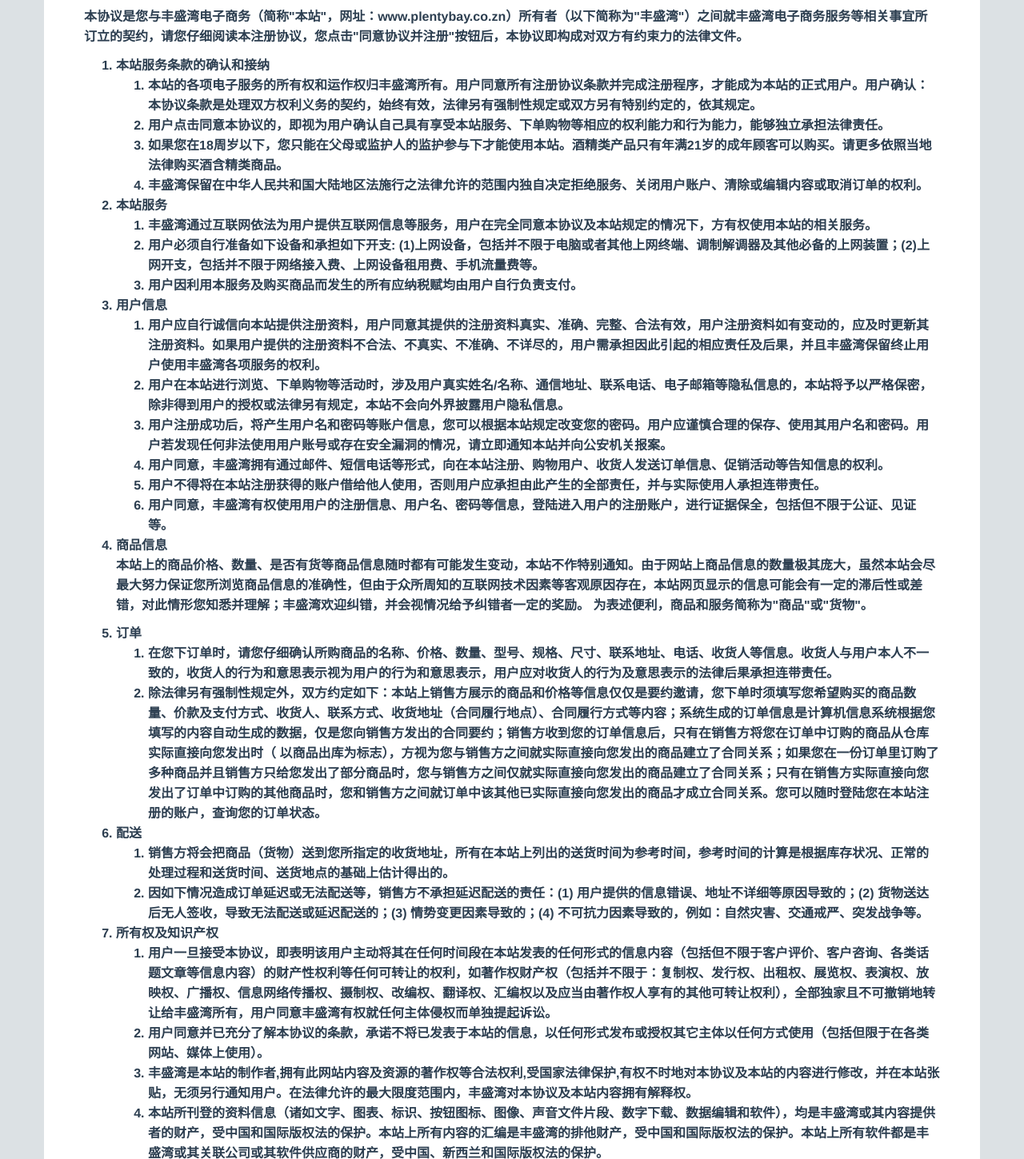
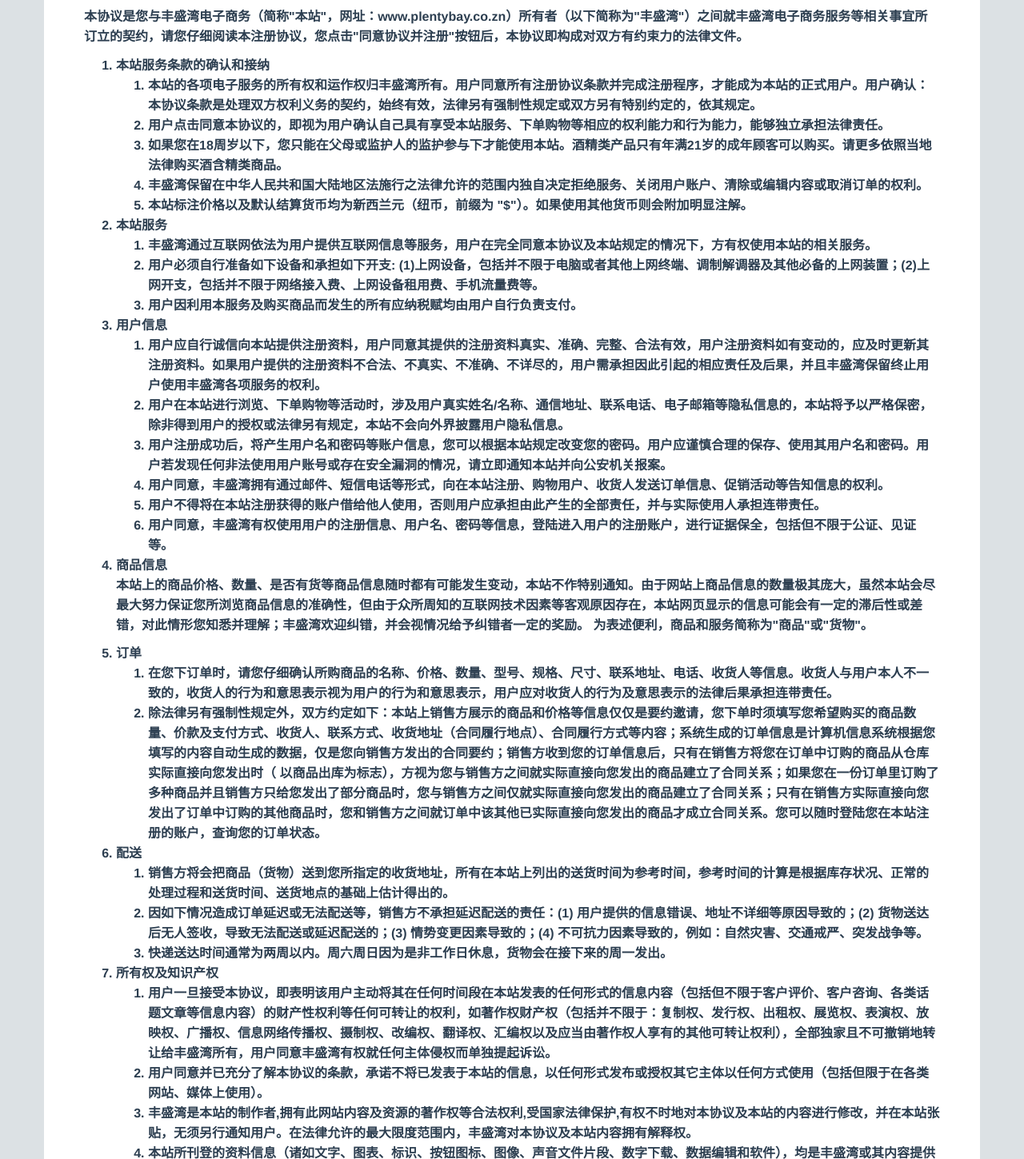
Before and after one commit to presentianz/b2c, a Symfony app: template app/Resources/views/Page/other/termsandconditions.html.twig in a window 1280 px wide. Shown: the part 944-2393 px from the top of the page at 80% size. Run offline with Twig, Linux system fonts and the light colour scheme; the template is opened without the code that fills it, so the values that code supplies are empty; some libraries are stand-ins or nearby versions.

Commit message:
new text content added to the terms and conditions pages.

```diff
--- a/app/Resources/views/Page/other/termsandconditions.html.twig
+++ b/app/Resources/views/Page/other/termsandconditions.html.twig
@@ -69,6 +69,9 @@
                                          <LI>
                                             丰盛湾保留在中华人民共和国大陆地区法施行之法律允许的范围内独自决定拒绝服务、关闭用户账户、清除或编辑内容或取消订单的权利。
                                         </LI>
+                                        <LI>
+                                            本站标注价格以及默认结算货币均为新西兰元（纽币，前缀为 "$"）。如果使用其他货币则会附加明显注解。
+                                        </LI>
                                     </OL>
                                 </LI>
                                 <LI>
@@ -134,6 +137,9 @@
                                         <LI>
                                             因如下情况造成订单延迟或无法配送等，销售方不承担延迟配送的责任：(1) 用户提供的信息错误、地址不详细等原因导致的；(2) 货物送达后无人签收，导致无法配送或延迟配送的；(3) 情势变更因素导致的；(4) 不可抗力因素导致的，例如：自然灾害、交通戒严、突发战争等。
                                         </LI>
+                                        <LI>
+                                            快递送达时间通常为两周以内。周六周日因为是非工作日休息，货物会在接下来的周一发出。
+                                        </LI>
                                     </OL>
                                 </LI>
                                 <LI>
```
